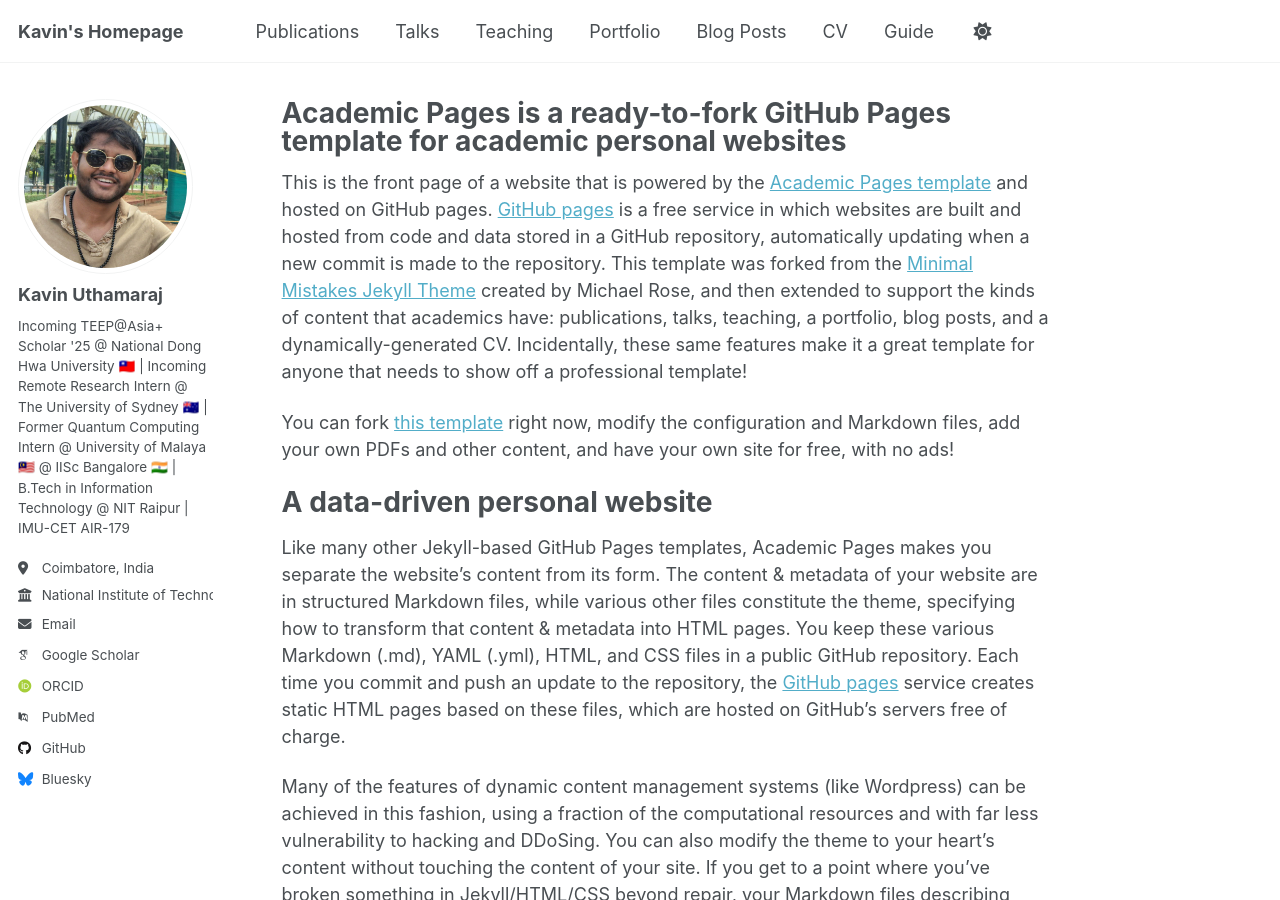
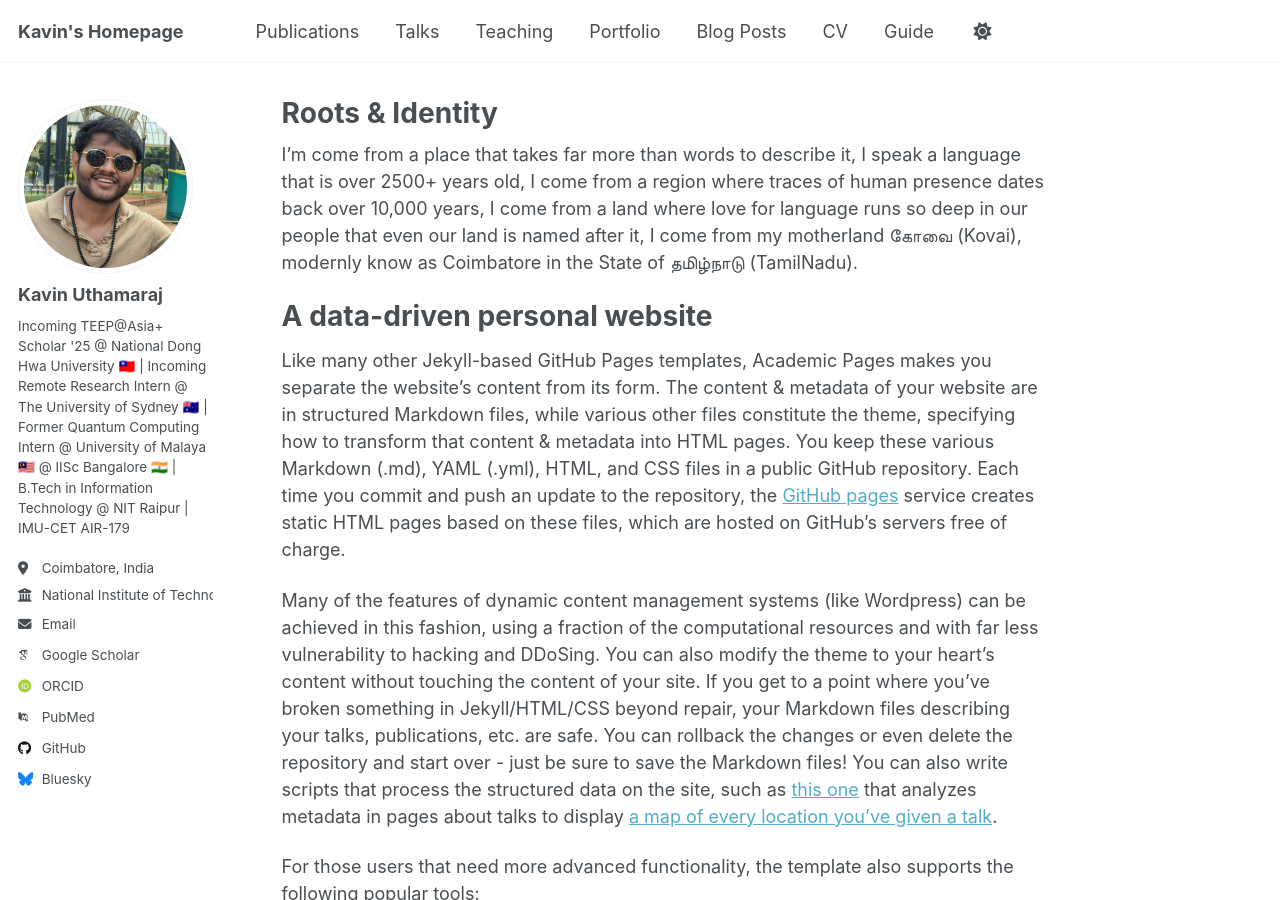
Before and after one commit to kavinuthamaraj/kavinuthamaraj, a Jekyll site: the page built from _pages/about.md, in a window 1280 px wide and 900 px high. Built offline with Jekyll 4.4.1, drawn with Linux system fonts in a browser that asks for light colours; some web fonts are replaced; a script that is not in the unit is left out.

Commit message:
Update about.md

```diff
--- a/_pages/about.md
+++ b/_pages/about.md
@@ -1,15 +1,14 @@
 ---
 permalink: /
-title: "Academic Pages is a ready-to-fork GitHub Pages template for academic personal websites"
+title: "Roots & Identity"
 author_profile: true
 redirect_from:
   - /about/
   - /about.html
 ---
 
-This is the front page of a website that is powered by the [Academic Pages template](https://github.com/academicpages/academicpages.github.io) and hosted on GitHub pages. [GitHub pages](https://pages.github.com) is a free service in which websites are built and hosted from code and data stored in a GitHub repository, automatically updating when a new commit is made to the repository. This template was forked from the [Minimal Mistakes Jekyll Theme](https://mmistakes.github.io/minimal-mistakes/) created by Michael Rose, and then extended to support the kinds of content that academics have: publications, talks, teaching, a portfolio, blog posts, and a dynamically-generated CV. Incidentally, these same features make it a great template for anyone that needs to show off a professional template!
+I’m come from a place that takes far more than words to describe it,  I speak a language that is over 2500+ years old, I come from a region where traces of human presence dates back over 10,000 years, I come from a land where love for language runs so deep  in our people that even our land is named after it, I come from my motherland கோவை (Kovai), modernly know as Coimbatore in the State of தமிழ்நாடு (TamilNadu).
 
- You can fork [this template](https://github.com/academicpages/academicpages.github.io) right now, modify the configuration and Markdown files, add your own PDFs and other content, and have your own site for free, with no ads!
 
 A data-driven personal website
 ======
```
